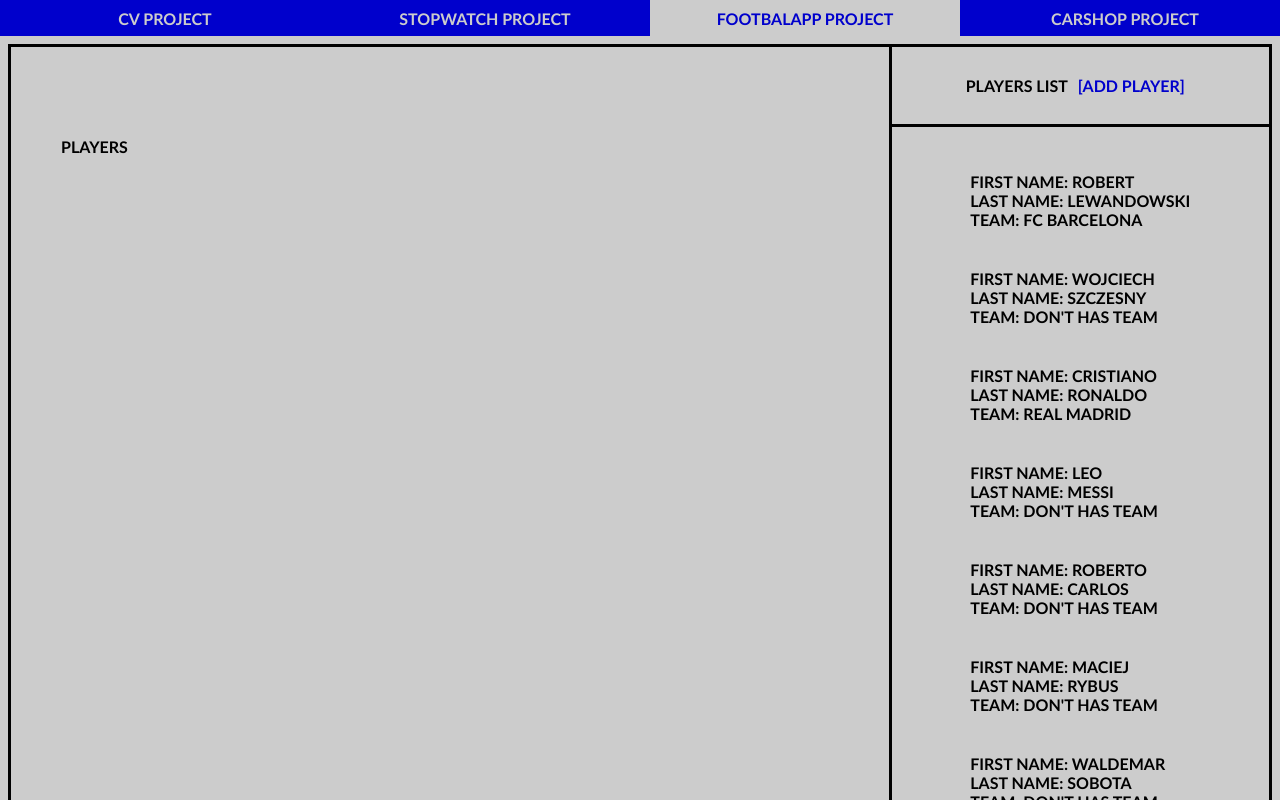
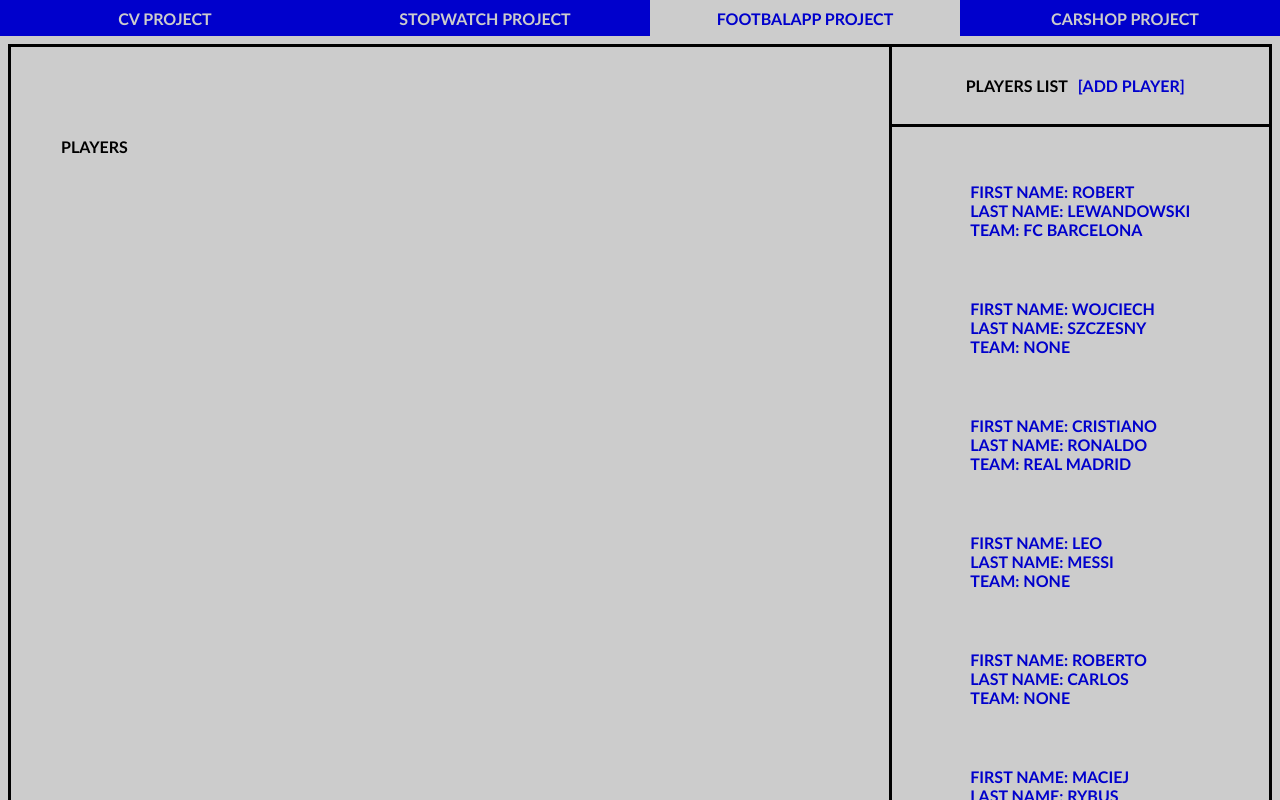
Before and after one commit to rabbit-programmer/frontowcy, a React (Vite) app: page / in a window 1280 px wide. Both pictures are taken after a click on the button "FOOTBALAPP PROJECT". Shown: the top 800 px of the page. Built offline with nearby package versions, Linux system fonts and the light colour scheme; data requests are answered from the project's data file.

Commit message:
Adding players - refresh lists

```diff
--- a/db.json
+++ b/db.json
@@ -3,7 +3,7 @@
     {
       "id": "1",
       "firstName": "Robert",
-			"lastName": "Lewandowski",
+      "lastName": "lewandowski",
       "teamId": "1"
     },
     {
@@ -43,6 +43,11 @@
       "id": "8f69",
       "firstName": "kamil",
       "lastName": "kosowski"
+    },
+    {
+      "id": "b1e9",
+      "firstName": "Maciej",
+      "lastName": "zurawski"
     }
   ],
   "teams": [
--- /dev/null
+++ b/src/enums/FootballCacheKeysEnum.ts
@@ -0,0 +1,6 @@
+enum FootballCacheKeysEnum {
+	ADD_PLAYER = "add-player",
+	LIST_PLAYERS = "list-players",
+}
+
+export { FootballCacheKeysEnum };
--- a/src/pages/footballapp/FootballApp.tsx
+++ b/src/pages/footballapp/FootballApp.tsx
@@ -1,23 +1,12 @@
-import { useQuery } from "@tanstack/react-query";
-import { footballApiService } from "../../services/footballApiService";
 import { PlayerList } from "./components/players/PlayersList";
 
 const FootballApp = () => {
-	const { isPending, error, data } = useQuery({
-		queryKey: ["repoData"],
-		queryFn: () => footballApiService.getAllPlayers(),
-	});
-
-	if (isPending) return "Loading...";
-
-	if (error) return "An error has occurred: " + error.message;
-
 	return (
 		<>
 			<div className='content__long'>
 				<div className='menu'>Players</div>
 			</div>
-			<PlayerList players={data} />
+			<PlayerList />
 		</>
 	);
 };
--- a/src/pages/footballapp/components/players/PlayerForm.tsx
+++ b/src/pages/footballapp/components/players/PlayerForm.tsx
@@ -4,8 +4,10 @@ import { footballApiService } from "../../../../services/footballApiService";
 import { TextInput } from "../../../../components/Form/TextInput";
 import { Button } from "../../../../components/Form/Button";
 import styled from "styled-components";
+import { useQueryClient } from "@tanstack/react-query";
+import { FootballCacheKeysEnum } from "../../../../enums/FootballCacheKeysEnum";
 
-export const PlayerForm = ({ mode }: { mode: string }) => {
+export const PlayerForm = ({ mode, onClose, player = null }) => {
 	const StyledForm = styled.form`
 		display: flex;
 		flex-flow: column;
@@ -19,34 +21,55 @@ export const PlayerForm = ({ mode }: { mode: string }) => {
 		}
 	`;
 
+	const queryClient = useQueryClient();
 	const { register, handleSubmit } = useForm<RequestPlayer>();
-	const onSubmit: SubmitHandler<RequestPlayer> = (data) =>
-		mode === "create"
-			? footballApiService.createPlayer(data)
-			: footballApiService.editPlayer(data);
+	const onSubmit: SubmitHandler<RequestPlayer> = async (data) => {
+		if (mode === "create") {
+			await footballApiService.createPlayer(data);
+		} else {
+			await footballApiService.editPlayer(data);
+		}
+
+		queryClient.invalidateQueries({
+			queryKey: [FootballCacheKeysEnum.LIST_PLAYERS],
+		});
+
+		onClose();
+	};
 
 	return (
 		<StyledForm onSubmit={handleSubmit(onSubmit)}>
 			{mode === "edit" && (
 				<TextInput
-					hidden
-					{...register("id")}
+					type='hidden'
+					{...register("id", {
+						required: true,
+						value: player?.id,
+					})}
 				/>
 			)}
 			<div className='field'>
 				<label>First name</label>
 				<TextInput
-					{...register("firstName", { required: true, minLength: 5 })}
+					{...register("firstName", {
+						required: true,
+						minLength: 1,
+						value: player?.firstName,
+					})}
 				/>
 			</div>
 			<div className='field'>
 				<label>Last name</label>
 				<TextInput
-					{...register("lastName", { required: true, minLength: 5 })}
+					{...register("lastName", {
+						required: true,
+						minLength: 1,
+						value: player?.lastName,
+					})}
 				/>
 			</div>
 			<div className='field'>
-				<Button type='submit'>add player</Button>
+				<Button type='submit'>Save</Button>
 			</div>
 		</StyledForm>
 	);
--- a/src/pages/footballapp/components/players/PlayerItem.tsx
+++ b/src/pages/footballapp/components/players/PlayerItem.tsx
@@ -2,6 +2,10 @@ import { useQuery } from "@tanstack/react-query";
 import { PlayerInterface } from "../../../../interfaces/playerInterface";
 import { footballApiService } from "../../../../services/footballApiService";
 import { PlayerForm } from "./PlayerForm";
+import { LinkButton } from "../../../../components/Form/LinkButton";
+import styled from "styled-components";
+import { ModalPortal } from "../../../../components/Portal/Portal";
+import { useState } from "react";
 
 interface PlayerItem {
 	player: PlayerInterface;
@@ -19,12 +23,36 @@ const PlayerItem = ({ player }: PlayerItem) => {
 		team = data || "";
 	}
 
+	const [isOpenForm, setIsOpenForm] = useState(false);
+	const handleClose = () => setIsOpenForm(false);
+
+	const StyledPlayerItem = styled.div`
+		display: flex;
+		flex-flow: column;
+		justify-content: center;
+		align-items: flex-start;
+	`;
+
 	return (
-		<div>
-			<div>First Name: {player.firstName}</div>
-			<div>Last Name: {player.lastName}</div>
-			<div>Team: {team?.name || "don't has team"}</div>
-		</div>
+		<StyledPlayerItem>
+			<LinkButton onClick={() => setIsOpenForm(true)}>
+				<StyledPlayerItem>
+					<div>First Name: {player.firstName}</div>
+					<div>Last Name: {player.lastName}</div>
+					<div>Team: {team?.name || "None"}</div>
+				</StyledPlayerItem>
+			</LinkButton>
+			<ModalPortal
+				title={"Edit player"}
+				isOpen={isOpenForm}
+				onClose={() => setIsOpenForm(false)}>
+				<PlayerForm
+					mode='edit'
+					onClose={handleClose}
+					player={player}
+				/>
+			</ModalPortal>
+		</StyledPlayerItem>
 	);
 };
 
--- a/src/pages/footballapp/components/players/PlayersList.tsx
+++ b/src/pages/footballapp/components/players/PlayersList.tsx
@@ -1,16 +1,24 @@
 import { useState } from "react";
 import { ModalPortal } from "../../../../components/Portal/Portal";
-import { PlayerInterface } from "../../../../interfaces/playerInterface";
 import { PlayerForm } from "./PlayerForm";
 import { PlayerItem } from "./PlayerItem";
 import { LinkButton } from "../../../../components/Form/LinkButton";
+import { useQuery } from "@tanstack/react-query";
+import { footballApiService } from "../../../../services/footballApiService";
+import { FootballCacheKeysEnum } from "../../../../enums/FootballCacheKeysEnum";
 
-interface PlayerList {
-	players: PlayerInterface[];
-}
+const PlayerList = () => {
+	const [isOpenForm, setIsOpenForm] = useState(false);
+	const handleClose = () => setIsOpenForm(false);
+	const { isPending, error, data } = useQuery({
+		queryKey: [FootballCacheKeysEnum.LIST_PLAYERS],
+		queryFn: () => footballApiService.getAllPlayers(),
+	});
 
-const PlayerList = ({ players }: PlayerList) => {
-	const [isOpenForm, setIsOpenForm] = useState(false);
+	if (isPending) return "Loading...";
+
+	if (error) return "An error has occurred: " + error.message;
+
 	return (
 		<div className='content__short'>
 			<div className='content__title'>
@@ -26,7 +34,7 @@ const PlayerList = ({ players }: PlayerList) => {
 				<div className='description'>
 					<div className='description__data'>
 						<ul>
-							{players.map((player) => (
+							{data.map((player) => (
 								<li key={player.id}>
 									<PlayerItem player={player} />
 								</li>
@@ -38,8 +46,11 @@ const PlayerList = ({ players }: PlayerList) => {
 			<ModalPortal
 				title={"Add player"}
 				isOpen={isOpenForm}
-				onClose={() => setIsOpenForm(false)}>
-				<PlayerForm mode='create' />
+				onClose={handleClose}>
+				<PlayerForm
+					mode='create'
+					onClose={handleClose}
+				/>
 			</ModalPortal>
 		</div>
 	);
```
Also changed, not shown: src/interfaces/playerInterface.ts (line endings or trailing spaces). Lines whose indentation alone changed are shown as unchanged.
